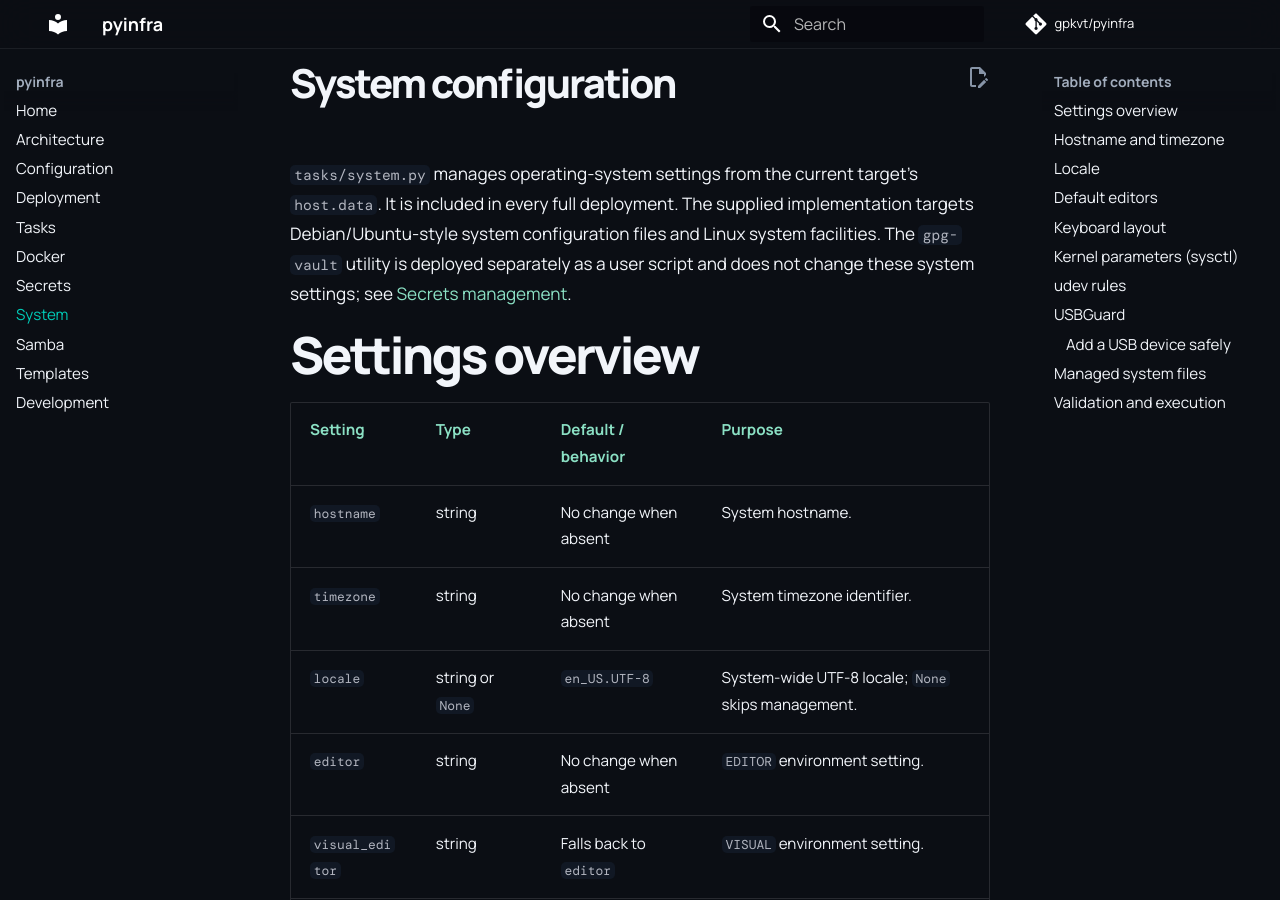
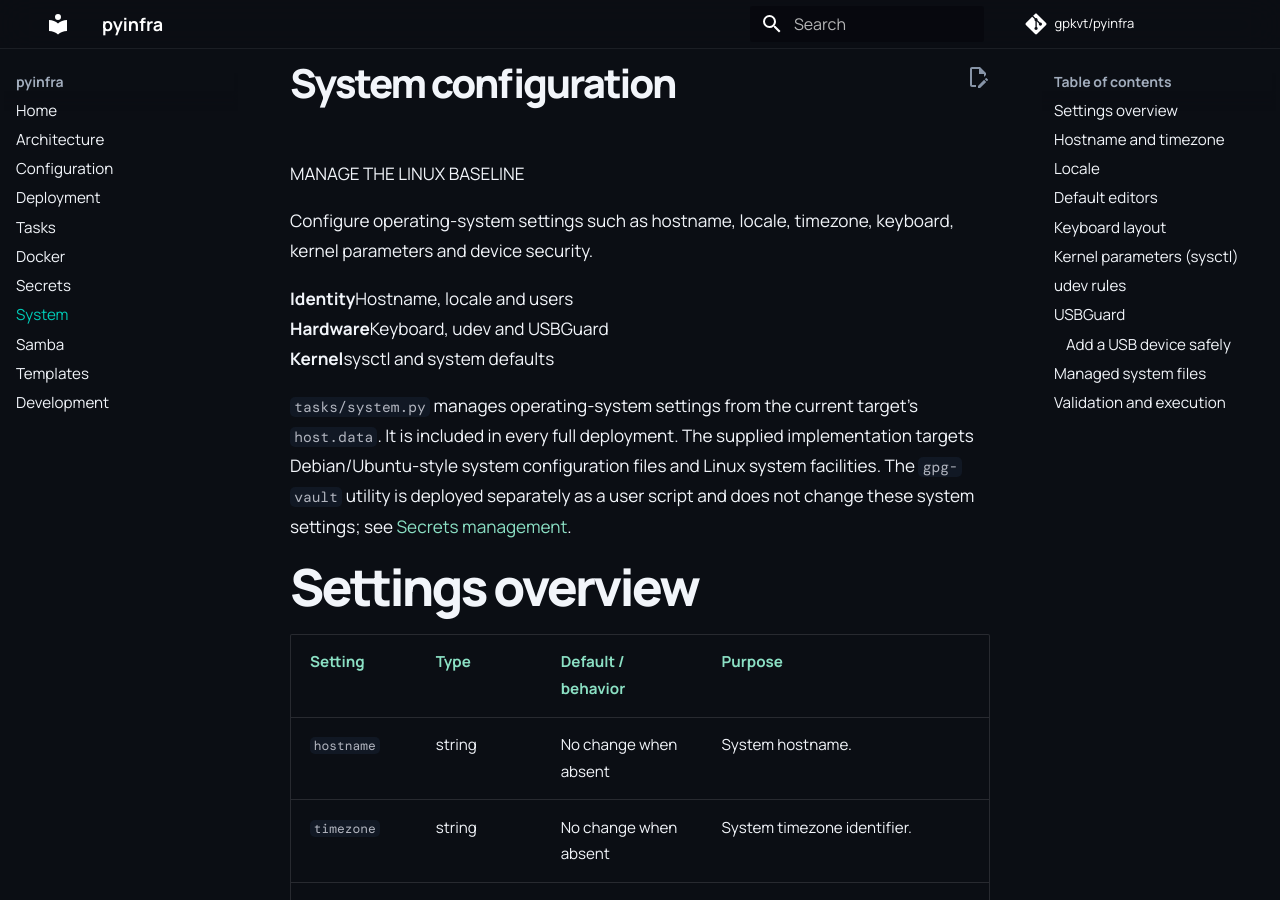
Before and after one commit to gpkvt/pyinfra, an MkDocs documentation site: the page built from docs/system.md, in a window 1280 px wide and 900 px high. Built offline with MkDocs 1.6.1 and Material for MkDocs 9.7.7, drawn with Linux system fonts in a browser that asks for light colours; comment, search, counter and statistics services are not loaded.

Commit message:
docs: add system configuration page introduction

```diff
--- a/docs/system.md
+++ b/docs/system.md
@@ -1,4 +1,17 @@
 # System configuration
+
+<div class="page-intro" markdown>
+  <div class="page-intro-copy">
+    <span class="page-eyebrow">MANAGE THE LINUX BASELINE</span>
+    <p class="page-lead">Configure operating-system settings such as hostname, locale, timezone, keyboard, kernel parameters and device security.</p>
+  </div>
+  <div class="page-intro-grid">
+  <div class="page-intro-item"><strong>Identity</strong><span>Hostname, locale and users</span></div>
+  <div class="page-intro-item"><strong>Hardware</strong><span>Keyboard, udev and USBGuard</span></div>
+  <div class="page-intro-item"><strong>Kernel</strong><span>sysctl and system defaults</span></div>
+  </div>
+</div>
+
 
 `tasks/system.py` manages operating-system settings from the current target's `host.data`. It is included in every full deployment. The supplied implementation targets Debian/Ubuntu-style system configuration files and Linux system facilities. The `gpg-vault` utility is deployed separately as a user script and does not change these system settings; see [Secrets management](secrets.md).
 
```
